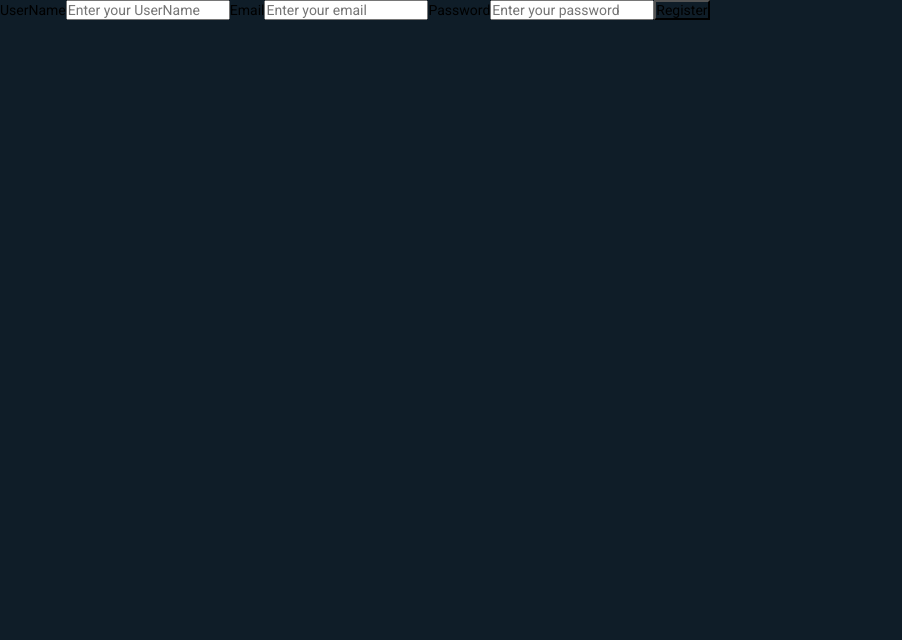
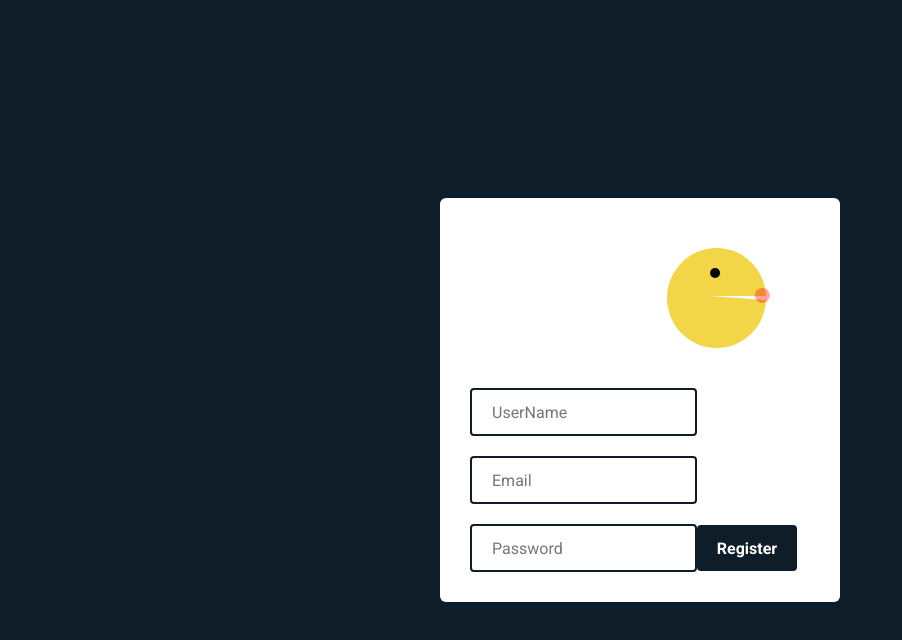
Before and after one commit to jdro10/ESTG-LDS-PacmanOnlineChallenge, a React (Create React App) app in the folder Frontend/fronted/: page /register in a window 1280 px wide. Shown: the top 640 px of the page, without its empty margins (0-902 px from the left). Built offline with nearby package versions, Linux system fonts and the light colour scheme.

Commit message:
connection between ValidatedRegisterForm component and register page

```diff
--- a/Frontend/fronted/src/App.js
+++ b/Frontend/fronted/src/App.js
@@ -9,7 +9,7 @@ import ValidatedRegisterForm from "./components/ValidatedRegisterForm/index";
 function App() {
   return (
     <>
-      <ValidatedRegisterForm />
+      <Routes />
     </>
   );
 }
--- a/Frontend/fronted/src/components/ValidatedRegisterForm/index.js
+++ b/Frontend/fronted/src/components/ValidatedRegisterForm/index.js
@@ -43,11 +43,10 @@ export default function ValidatedRegisterForm() {
         } = props;
         return (
           <form onSubmit={handleSubmit}>
-            <label htmlFor="email">UserName</label>
             <input
               name="userName"
               type="text"
-              placeholder="Enter your UserName"
+              placeholder="UserName"
               value={values.userName}
               onChange={handleChange}
               onBlur={handleBlur}
@@ -57,11 +56,10 @@ export default function ValidatedRegisterForm() {
               <div className="input-feedback">{errors.userName}</div>
             )}
 
-            <label htmlFor="email">Email</label>
             <input
               name="email"
               type="text"
-              placeholder="Enter your email"
+              placeholder="Email"
               value={values.email}
               onChange={handleChange}
               onBlur={handleBlur}
@@ -70,11 +68,10 @@ export default function ValidatedRegisterForm() {
             {errors.email && touched.email && (
               <div className="input-feedback">{errors.email}</div>
             )}
-            <label htmlFor="email">Password</label>
             <input
               name="password"
               type="password"
-              placeholder="Enter your password"
+              placeholder="Password"
               value={values.password}
               onChange={handleChange}
               onBlur={handleBlur}
--- a/Frontend/fronted/src/pages/Register/index.js
+++ b/Frontend/fronted/src/pages/Register/index.js
@@ -2,7 +2,7 @@ import React, { useState } from "react";
 
 import "./styles.css";
 import Pacman from "./../../components/Pacman/index";
-
+import ValidatedRegisterForm from "../../components/ValidatedRegisterForm/index";
 export default function Register() {
   const [email, setEmail] = useState("");
   const [user, setUser] = useState("");
@@ -12,26 +12,7 @@ export default function Register() {
     <div className="container-register">
       <form className="register-container">
         <Pacman className="register-pacman" />
-        <input
-          placeholder="UserName"
-          value={user}
-          onChange={event => setUser(event.target.value)}
-        />
-        <input
-          placeholder="Email"
-          value={email}
-          onChange={event => setEmail(event.target.value)}
-        />
-        <input
-          placeholder="Password"
-          type="password"
-          value={pass}
-          onChange={event => setPass(event.target.value)}
-        />
-
-        <button type="submit" className="glow-on-hover">
-          Register
-        </button>
+        <ValidatedRegisterForm />
       </form>
     </div>
   );
--- a/Frontend/fronted/src/pages/Register/styles.css
+++ b/Frontend/fronted/src/pages/Register/styles.css
@@ -77,3 +77,14 @@
     opacity: 0;
   }
 }
+
+input.error {
+  border-color: red;
+}
+
+.input-feedback {
+  color: rgb(235, 54, 54);
+  margin-top: -15px;
+  font-size: 14px;
+  margin-bottom: 20px;
+}
```
